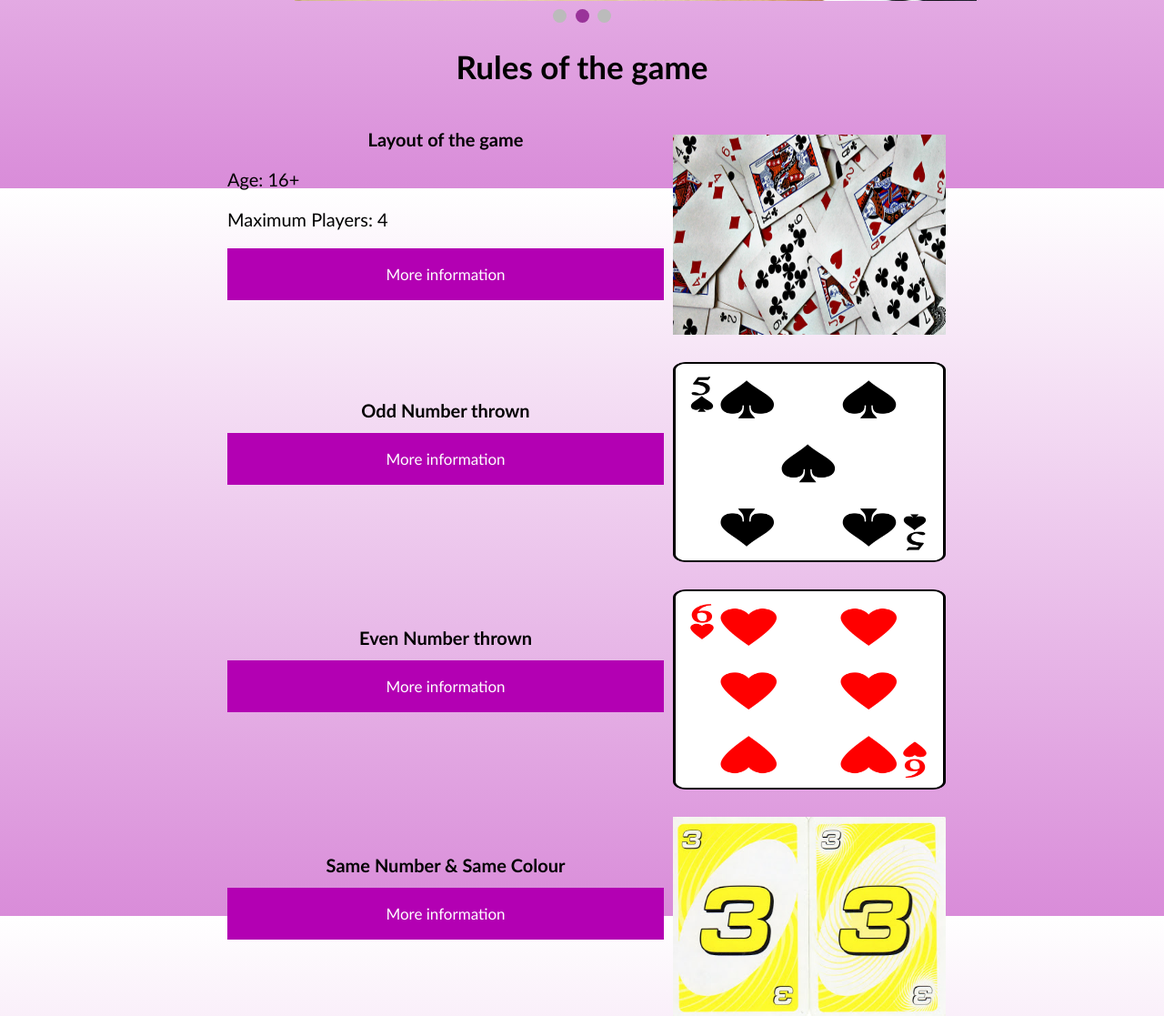
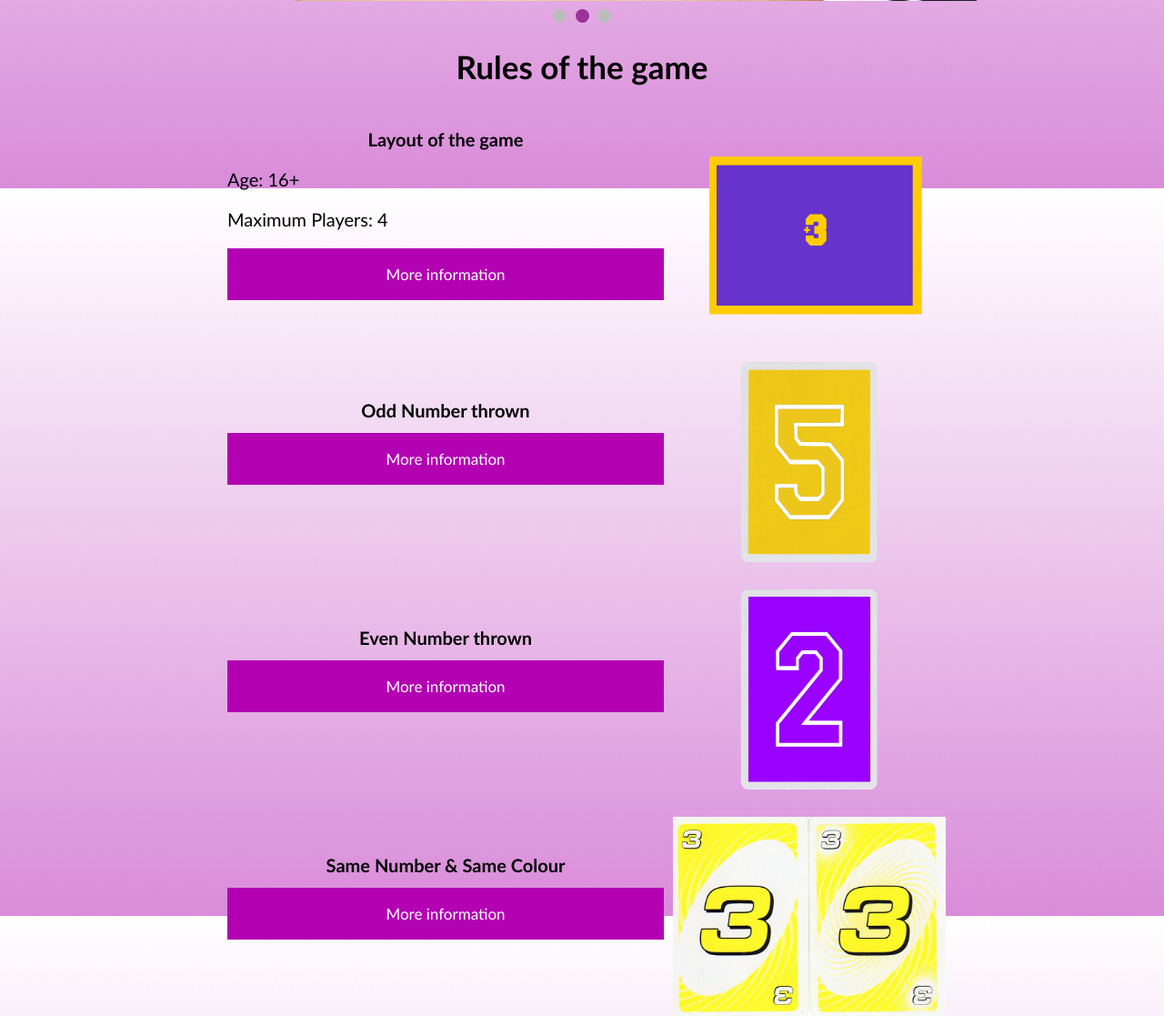
Before and after one commit to Team-19-group-project/website, a PHP site: page / in a window 1280 px wide. Shown: the part 593-1710 px from the top of the page at 91% size. Run offline with PHP 8.4, Linux system fonts and the light colour scheme.

Commit message:
Add files via upload

```diff
--- a/index.php
+++ b/index.php
@@ -51,7 +51,7 @@
 		        </div>
 		    </div>
 			<div class="img">
-			    <img src="Images/shuffled_cards.jpeg" alt="Deck of shuffled cards" style="width:300px;height:250px; display: block; margin-left: auto; margin-right: auto; padding-top: 30px">
+			    <img src="Images/game_table.png" alt="Game Table" style="width:300px;height:250px; display: block; margin-left: auto; margin-right: auto; padding-top: 30px">
 		    </div>
 		</div>
 
@@ -66,7 +66,7 @@
 		        </div>
 		    </div>
 			<div class="img">
-			    <img src="Images/5_Spade.png" alt="5 Of Spades" style="width:300px;height:250px; display: block; margin-left: auto; margin-right: auto; padding-top: 30px">
+			    <img src="Images/yellow_5.png" alt="Yellow 5 card" style="width:300px;height:250px; display: block; margin-left: auto; margin-right: auto; padding-top: 30px">
 		    </div>
 		</div>
 
@@ -81,7 +81,7 @@
 		        </div>
 		    </div>
 			<div class="img">
-			    <img src="Images/6_Heart.png" alt="6 Of Hearts" style="width:300px;height:250px; display: block; margin-left: auto; margin-right: auto; padding-top: 30px">
+			    <img src="Images/purple_2.png" alt="Purple 2 card" style="width:300px;height:250px; display: block; margin-left: auto; margin-right: auto; padding-top: 30px">
 		    </div>
 		</div>
 
```
Also changed, not shown: Images/game_table.png (added), Images/purple_2.png (added), Images/yellow_5.png (added).
